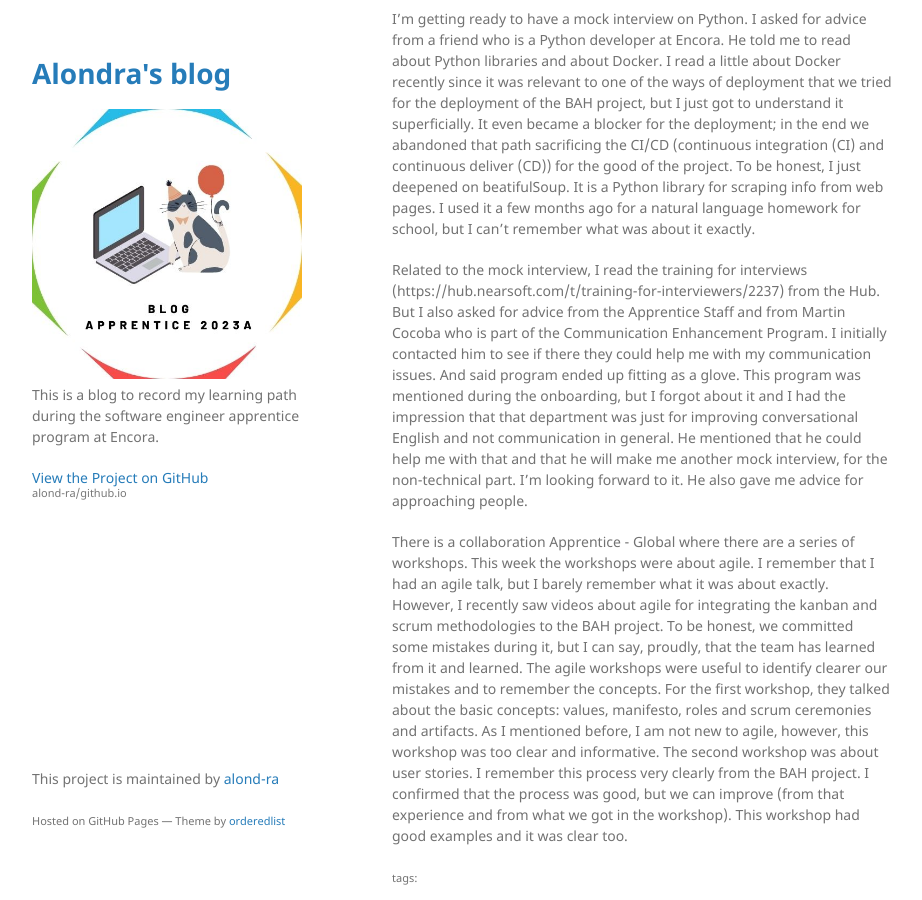
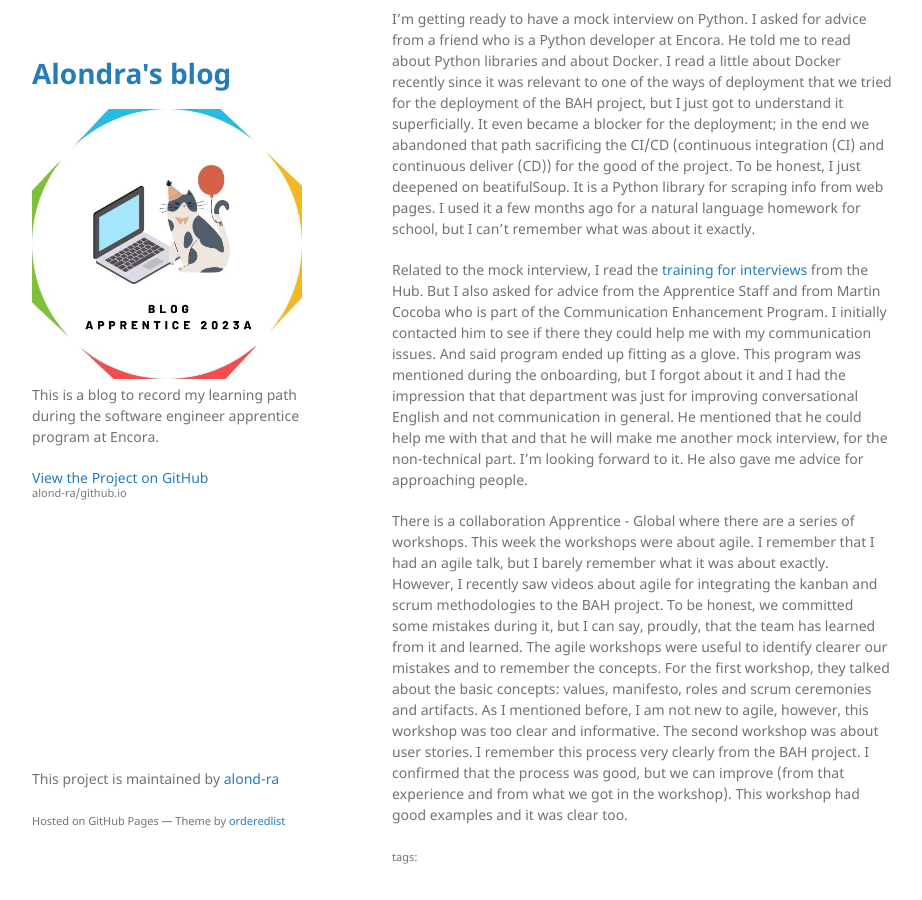
Before and after one commit to alond-ra/github.io, a Jekyll site: the page built from _posts/2023-06-19-Week 22.markdown, in a window 1280 px wide and 900 px high, scrolled down 769 px. Shown: the whole window, without its empty margins (178-1100 px from the left). Built offline with Jekyll 4.4.1, drawn with Linux system fonts in a browser that asks for light colours.

Commit message:
Update 2023-06-19-Week 22.markdown

```diff
--- a/_posts/2023-06-19-Week 22.markdown
+++ b/_posts/2023-06-19-Week 22.markdown
@@ -20,7 +20,7 @@ I want to keep reading it. This week I left it aside since there were other prio
 I'm getting ready to have a mock interview on Python. I asked for advice from a friend who is a Python developer at Encora. He told me to read about Python libraries and about Docker. I read a little about Docker recently since it was relevant to one of the ways of deployment that we tried for the deployment of the BAH project, but I just got to understand it superficially. It even became a blocker for the deployment; in the end we abandoned that path sacrificing the CI/CD (continuous integration (CI) and continuous deliver (CD)) for the good of the project. To be honest, I just deepened on beatifulSoup. It is a Python library for scraping info from web pages. I used it a few months ago for a natural language homework for school, but I can’t remember what was about it exactly.
 
 
-Related to the mock interview, I read the training for interviews (https://hub.nearsoft.com/t/training-for-interviewers/2237) from the Hub. But I also asked for advice from the Apprentice Staff and from Martin Cocoba who is part of the Communication Enhancement Program. I initially contacted him to see if there they could help me with my communication issues. And said program ended up fitting as a glove. This program was mentioned during the onboarding, but I forgot about it and I had the impression that that department was just for improving conversational English and not communication in general. He mentioned that he could help me with that and that he will make me another mock interview, for the non-technical part. I'm looking forward to it. He also gave me advice for approaching people.
+Related to the mock interview, I read the [training for interviews](https://hub.nearsoft.com/t/training-for-interviewers/2237) from the Hub. But I also asked for advice from the Apprentice Staff and from Martin Cocoba who is part of the Communication Enhancement Program. I initially contacted him to see if there they could help me with my communication issues. And said program ended up fitting as a glove. This program was mentioned during the onboarding, but I forgot about it and I had the impression that that department was just for improving conversational English and not communication in general. He mentioned that he could help me with that and that he will make me another mock interview, for the non-technical part. I'm looking forward to it. He also gave me advice for approaching people.
 
 
 There is a collaboration Apprentice - Global where there are a series of workshops. This week the workshops were about agile. I remember that I had an agile talk, but I barely remember what it was about exactly. However, I recently saw videos about agile for integrating the kanban and scrum methodologies to the BAH project. To be honest, we committed some mistakes during it, but I can say, proudly, that the team has learned from it and learned. The agile workshops were useful to identify clearer our mistakes and to remember the concepts. For the first workshop, they talked about the basic concepts: values, manifesto, roles and scrum ceremonies and artifacts. As I mentioned before, I am not new to agile, however, this workshop was too clear and informative. The second workshop was about user stories. I remember this process very clearly from the BAH project. I confirmed that the process was good, but we can improve (from that experience and from what we got in the workshop). This workshop had good examples and it was clear too.
```
